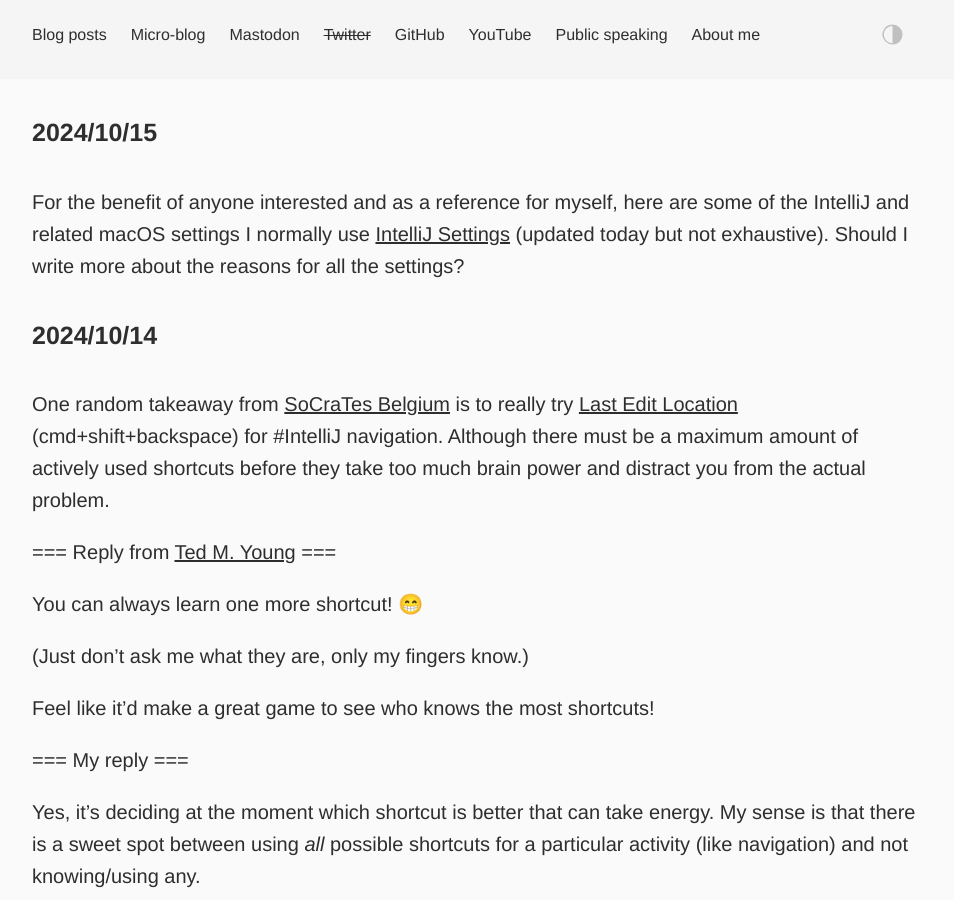
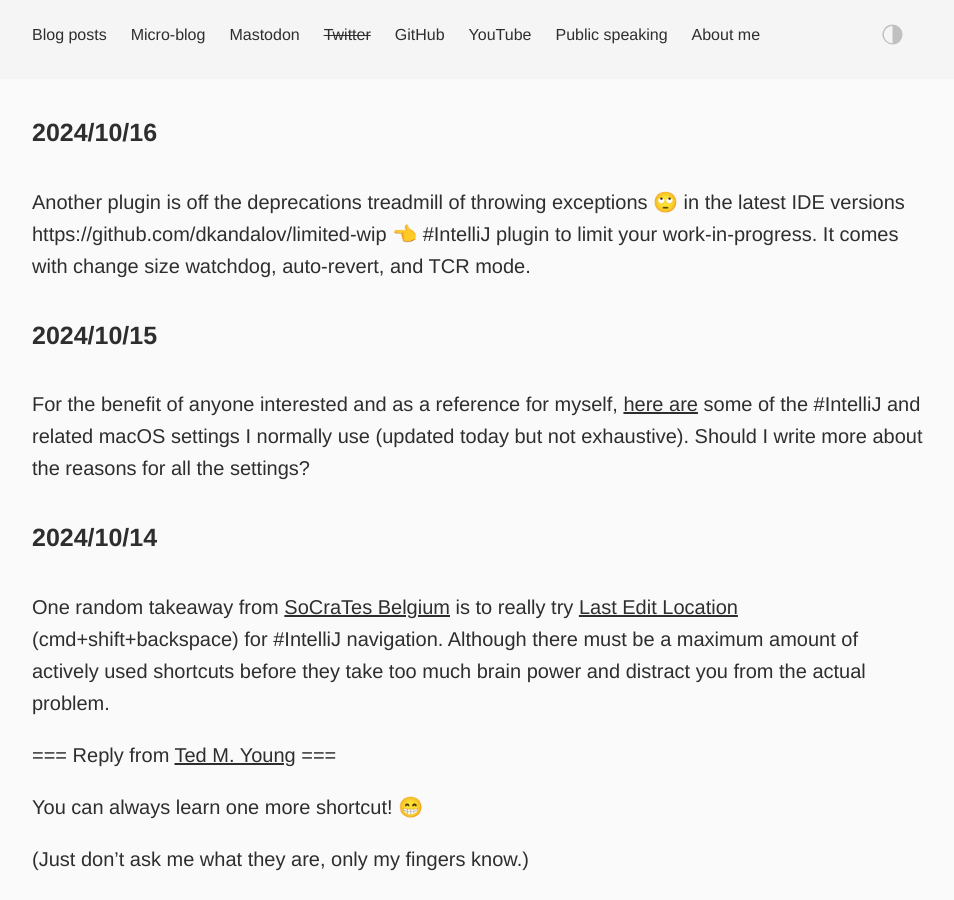
Before and after one commit to dkandalov/dkandalov.github.io, a Jekyll site: the page built from micro-blog.md, in a window 1280 px wide and 900 px high. Shown: the whole window, without its empty margins (160-1114 px from the left). Built offline with Jekyll 4.4.1, drawn with Linux system fonts in a browser that asks for light colours.

Commit message:
updated micro-blog

```diff
--- a/micro-blog.md
+++ b/micro-blog.md
@@ -3,8 +3,11 @@ layout: post
 permalink: /micro-blog/
 ---
 
+#### 2024/10/16
+Another plugin is off the deprecations treadmill of throwing exceptions 🙄 in the latest IDE versions https://github.com/dkandalov/limited-wip 👈 #IntelliJ plugin to limit your work-in-progress. It comes with change size watchdog, auto-revert, and TCR mode.
+
 #### 2024/10/15
-For the benefit of anyone interested and as a reference for myself, here are some of the IntelliJ and related macOS settings I normally use [IntelliJ Settings](https://dmitrykandalov.com/intellij-settings) (updated today but not exhaustive). Should I write more about the reasons for all the settings?
+For the benefit of anyone interested and as a reference for myself, [here are](https://dmitrykandalov.com/intellij-settings) some of the #IntelliJ and related macOS settings I normally use (updated today but not exhaustive). Should I write more about the reasons for all the settings?
 
 #### 2024/10/14
 One random takeaway from [SoCraTes Belgium](https://socratesbe.org) is to really try [Last Edit Location](https://www.jetbrains.com/help/idea/navigating-through-the-source-code.html#find_cursor_edit) (cmd+shift+backspace) for #IntelliJ navigation. Although there must be a maximum amount of actively used shortcuts before they take too much brain power and distract you from the actual problem.
```
